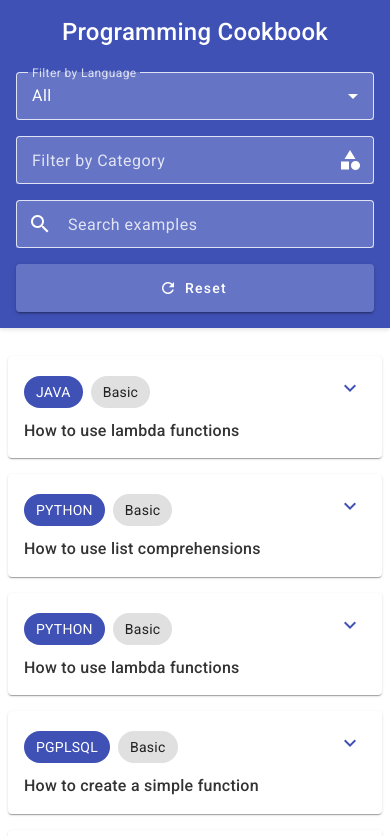
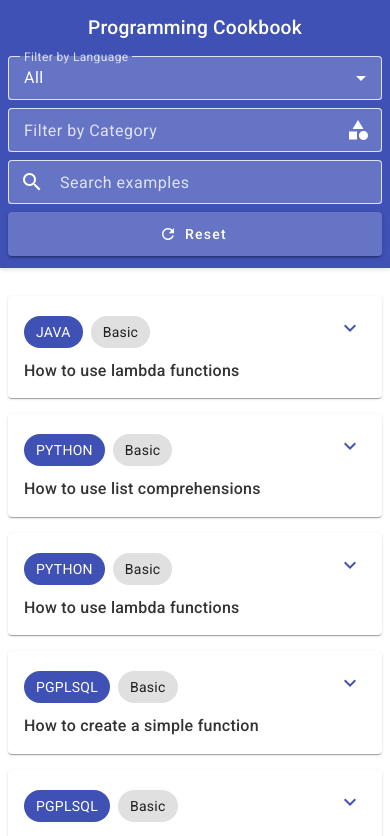
Before and after one commit to AntiBit82/programming-cookbook, an Angular app: page / in a window 390 px wide. Shown: the top 836 px of the page. Built offline with nearby package versions, Linux system fonts and the light colour scheme.

Commit message:
service for retrieving code examples

```diff
--- a/src/app/app.component.css
+++ b/src/app/app.component.css
@@ -312,7 +312,7 @@
   .header-toolbar {
     flex-direction: column;
     align-items: stretch !important;
-    padding: 16px;
+    padding: 12px 8px;
     height: auto !important;
     min-height: 64px;
   }
@@ -324,7 +324,8 @@
 
   .title {
     text-align: center;
-    margin-bottom: 16px;
+    margin-bottom: 8px;
+    font-size: 1.2rem;
   }
 
   .title-break {
@@ -341,14 +342,23 @@
     width: 100%;
     margin-left: 0;
     margin-right: 0;
-    margin-top: 8px;
-    margin-bottom: 8px;
+    margin-top: 4px;
+    margin-bottom: 4px;
   }
 
   .language-filter ::ng-deep .mat-mdc-text-field-wrapper,
   .category-filter ::ng-deep .mat-mdc-text-field-wrapper,
   .search-field ::ng-deep .mat-mdc-text-field-wrapper {
     background-color: rgba(255, 255, 255, 0.2) !important;
+    height: 44px;
+  }
+
+  .language-filter ::ng-deep .mat-mdc-form-field-infix,
+  .category-filter ::ng-deep .mat-mdc-form-field-infix,
+  .search-field ::ng-deep .mat-mdc-form-field-infix {
+    padding-top: 10px;
+    padding-bottom: 10px;
+    min-height: 44px;
   }
 
   .language-filter ::ng-deep .mdc-text-field--outlined .mdc-notched-outline__leading,
@@ -366,7 +376,8 @@
   .reset-button {
     width: 100%;
     margin-left: 0;
-    margin-top: 8px;
+    margin-top: 4px;
+    height: 44px;
   }
 
   .search-field {
--- a/src/app/app.component.ts
+++ b/src/app/app.component.ts
@@ -11,8 +11,8 @@ import { MatButtonModule } from '@angular/material/button';
 import { MatAutocompleteModule, MatAutocompleteSelectedEvent } from '@angular/material/autocomplete';
 import { CodeExampleCardComponent } from './components/code-example-card/code-example-card.component';
 import { CodeExample, ProgrammingLanguage } from './models/code-example.model';
-import { CODE_EXAMPLES } from './data/code-examples.data';
 import { ViewChildren, QueryList, HostListener } from '@angular/core';
+import { CodeExampleService } from './services/code-example.service';
 
 @Component({
   selector: 'app-root',
@@ -40,9 +40,20 @@ export class AppComponent {
   selectedLanguages: string[] = [...this.availableLanguages];
   categoryInput = '';
   selectedCategory = '';
-  allExamples: CodeExample[] = CODE_EXAMPLES;
-  filteredExamples: CodeExample[] = CODE_EXAMPLES;
+  allExamples: CodeExample[] = [];
+  filteredExamples: CodeExample[] = [];
   showScrollButton = false;
+
+  constructor(private codeExampleService: CodeExampleService) {
+    this.loadExamples();
+  }
+
+  private loadExamples(): void {
+    this.codeExampleService.getExamples().subscribe(examples => {
+      this.allExamples = examples;
+      this.filteredExamples = examples;
+    });
+  }
 
   @HostListener('window:scroll', [])
   onWindowScroll() {
--- /dev/null
+++ b/src/app/services/code-example.service.ts
@@ -0,0 +1,19 @@
+import { Injectable } from '@angular/core';
+import { Observable, of } from 'rxjs';
+import { CodeExample } from '../models/code-example.model';
+import { CODE_EXAMPLES } from '../data/code-examples.data';
+
+@Injectable({
+  providedIn: 'root'
+})
+export class CodeExampleService {
+
+  /**
+   * Get all code examples
+   * Currently returns hardcoded data, but can be easily changed to HTTP call
+   * @returns Observable of CodeExample array
+   */
+  getExamples(): Observable<CodeExample[]> {
+    return of(CODE_EXAMPLES);
+  }
+}
```
